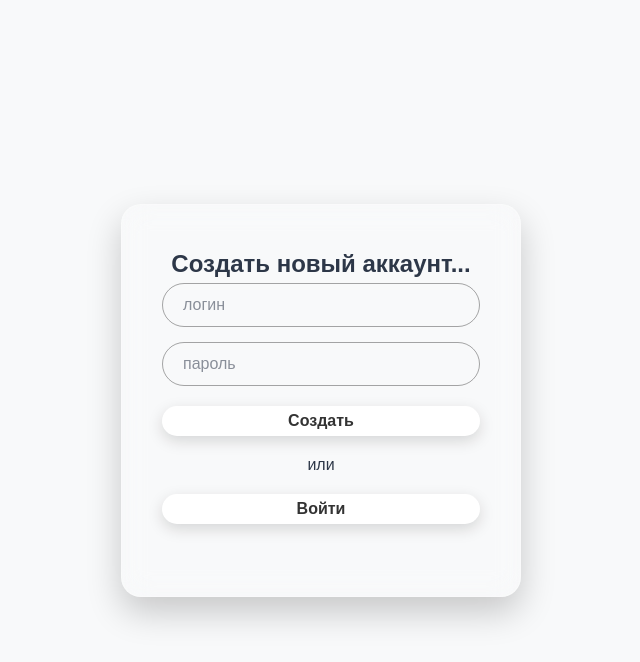
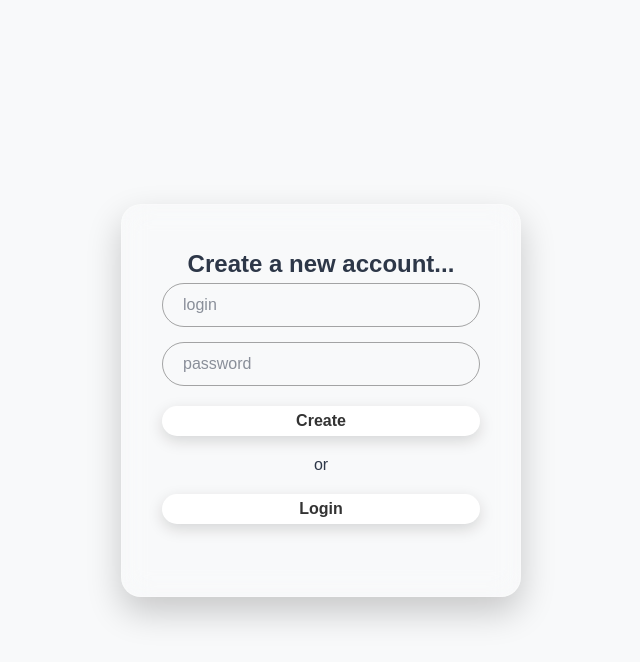
Before and after one commit to olegkrivoruchko93/OpenToDo, a Flask app: page /register in a window 1280 px wide. Shown: the top 662 px of the page, without its empty margins (319-959 px from the left). Run offline with Flask 3, Linux system fonts and the light colour scheme.

```diff
--- a/app.py
+++ b/app.py
@@ -14,7 +14,7 @@ app.config["SQLALCHEMY_TRACK_MODIFICATIONS"] = False
 login_manager = LoginManager(app)
 login_manager.init_app(app)
 login_manager.login_view = 'login'          # redirect here if not logged in
-login_manager.login_message = 'Необходимо авторизоваться'
+login_manager.login_message = 'You must be authorized'
 
 db = SQLAlchemy(app)
 
@@ -60,7 +60,7 @@ def register():
         password = request.form["password"]
         user = User.query.filter_by(username=username).first()
         if user:
-            flash('Пользователь с таким логином уже есть', 'error')
+            flash('User with this login already exists', 'error')
             return redirect(url_for('register'))
         else:
             new_user = User(username=username)
--- a/templates/base.html
+++ b/templates/base.html
@@ -1,5 +1,5 @@
 <!DOCTYPE html>
-<html lang="ru">
+<html lang="en">
   <head>
     <meta charset="UTF-8">
     <title>OpenToDo</title>
--- a/templates/register.html
+++ b/templates/register.html
@@ -3,21 +3,21 @@
   <div class="login-page">
     <div class="login-container">
       <form id="auth-form" action="{{ url_for('register') }}" method="POST">
-        <h2>Создать новый аккаунт...</h2>
+        <h2>Create a new account...</h2>
         <div class="input-group">
-          <input type="text" id="username" name="username" placeholder="логин" class="input-field" />
+          <input type="text" id="username" name="username" placeholder="login" class="input-field" />
         </div>
         <div class="input-group">
-          <input type="password" id="password" name="password" placeholder="пароль" class="input-field" />
+          <input type="password" id="password" name="password" placeholder="password" class="input-field" />
         </div>
         <div class="button-group">
-          <button type="submit" class="btn-register">Создать</button>
+          <button type="submit" class="btn-register">Create</button>
         </div>
       </form>
-        <p style="text-align: center;">или</p>
+        <p style="text-align: center;">or</p>
       <form action="{{ url_for('login') }}">
         <div class="button-group">
-          <button type="submit" class="btn-login">Войти</button>
+          <button type="submit" class="btn-login">Login</button>
         </div>
       </form>
       <p class="message-container">
```
Also changed, not shown: static/css/style.css (+6 -6 lines), static/css/style.scss (+6 -6 lines), templates/index.html (+5 -5 lines), templates/login.html (+5 -5 lines), readme.md (added).
